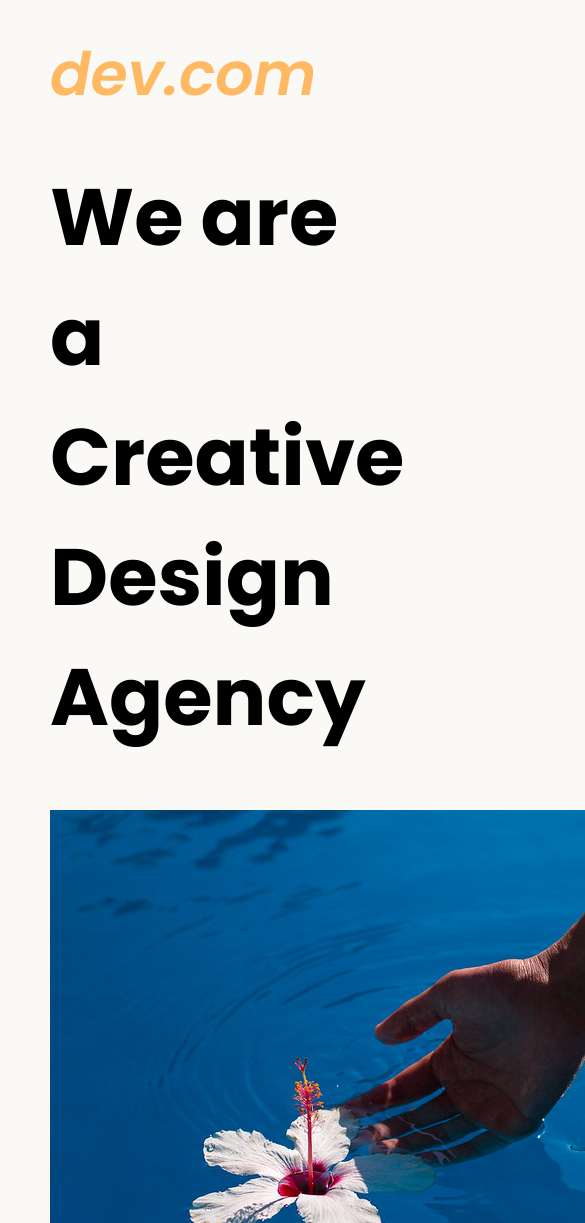
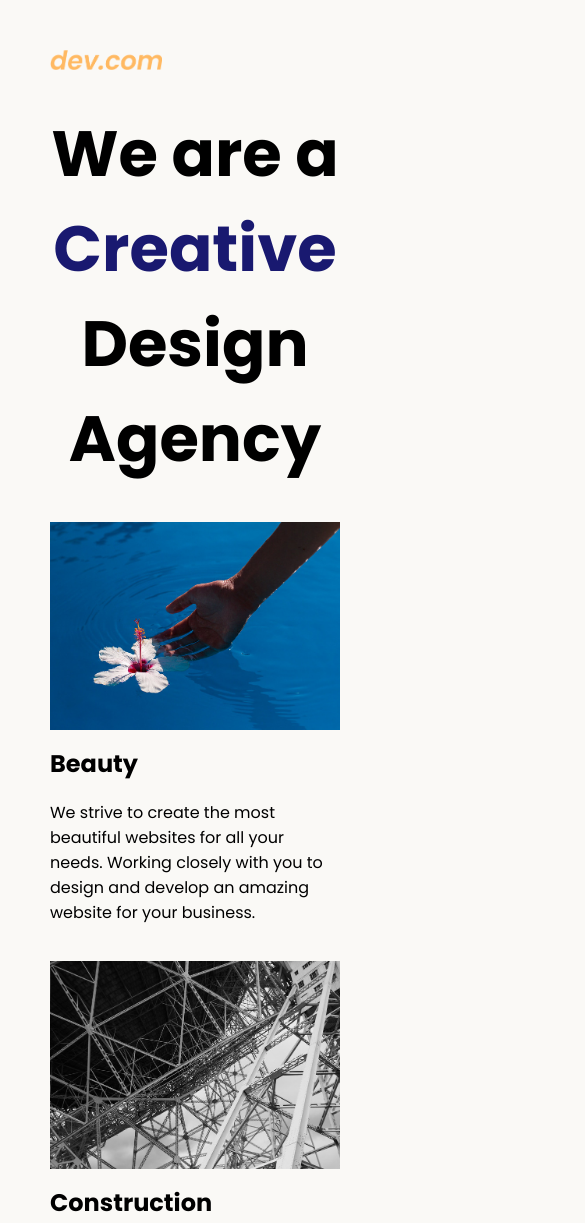
Before and after one commit to ericwomer/PersonalPortfolio, a plain HTML site: page web/WebDesignAgency/index.html in a window 390 px wide. Shown: the top 1223 px of the page, 585 px wide, since content can reach past the window. Drawn offline with Linux system fonts and the light colour scheme.

Commit message:
WebDesignAgency Stage 1

```diff
--- a/web/WebDesignAgency/index.html
+++ b/web/WebDesignAgency/index.html
@@ -14,7 +14,7 @@
 <body>
   <div class="main">
     <img class="logo" src="./assets/images/logo.png" alt="logo">
-    <h1>We are a Creative Design Agency</h1>
+    <h1>We are a <span class="highlight">Creative</span> Design Agency</h1>
     <div class="left card"><img class="tile-image" src="./assets/images/beautiful.jpg" alt="hand and flower in water">
       <h2 class="card-title">Beauty</h2>
       <p class="card-text">We strive to create the most beautiful websites for all your needs. Working closely with you
@@ -25,7 +25,7 @@
 
     <div class="right card"><img class="tile-image" src="./assets/images/construction.jpg" alt="metal structure">
       <h2 class="card-title">Construction</h2>
-      <p>Built by our team of professional developers, we ensure the most rigourous and modern websites. Built from
+      <p class="card-text">Built by our team of professional developers, we ensure the most rigourous and modern websites. Built from
         scratch using HTML and CSS. Only the best for you.</p>
     </div>
 
--- a/web/WebDesignAgency/style.css
+++ b/web/WebDesignAgency/style.css
@@ -6,15 +6,106 @@ body {
   flex-direction: column;
   min-height: 95vh;
 }
+
 .main {
   flex: 1;
+  display: grid;
+  width: 100%;
+  height: 100%;
+  grid-template-columns: repeat(4, 1fr);
+  grid-template-rows: 2rem 20rem auto auto;
+  gap: 0.25rem;
+  align-items: center;
 }
 
 h1 {
+  grid-column: span 4;
   font-size: 5rem;
+  max-width: 50%;
+  margin: 0;
+  text-align: left;
+}
+
+.highlight {
+  color: midnightblue;
 }
 
 footer {
   text-align: right;
   color: midnightblue;
+  flex-shrink: 0;
+  grid-column: span 4;
 }
+
+.logo {
+  width: 15rem;
+  height: auto;
+}
+
+.card {
+  grid-column: span 2;
+}
+
+.tile-image {
+  width: 18rem;
+  float: left;
+  object-fit: contain;
+}
+
+.card-title {
+  margin-left: 20rem;
+}
+
+.card-text {
+  margin-left: 20rem;
+  max-width: 45%;
+}
+
+@media(max-width: 600px) {
+
+  .main {
+    flex: 1;
+    display: flex;
+    flex-direction: column;
+    width: 100%;
+    height: 100%;
+    align-items: flex-start;
+  }
+
+  .logo {
+    flex: 1;
+    width: 7rem;
+    margin: 0;
+    padding: 0;
+  }
+
+  h1 {
+    font-size: 4rem;
+    text-align: center;
+    max-width: 100%;
+    margin-top: 2rem;
+    margin-bottom: 2rem;
+  }
+
+  .card {
+    flex: 2;
+    margin-bottom: 1rem;
+  }
+  .tile-image {
+    object-fit: cover;
+    width: 100%;
+    height: 13rem;
+    margin-bottom: 1rem;
+  }
+
+  .card-title {
+    margin-left: 0;
+    margin-top: 1rem;
+  }
+
+  .card-text {
+    margin-left: 0;
+    margin-top: 1rem;
+    max-width: 100%;
+  }
+}
```
